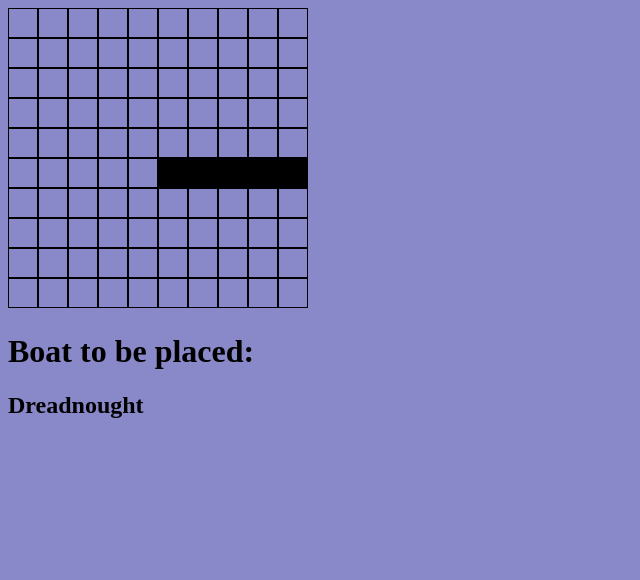
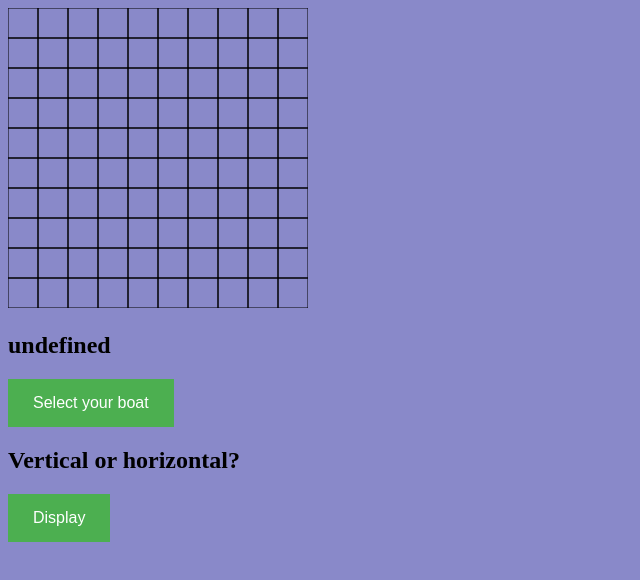
Before and after one commit to MatthieuDuranton/battleship, a website: page public/index.html in a window 1280 px wide. Both pictures are taken after a click on the element 158 px from the left and 158 px from the top of the page. Shown: the whole page, without its empty margins (0-640 px from the left). Drawn offline with Linux system fonts and the light colour scheme.

Commit message:
pas possible de faire reconnaitre le turn

```diff
--- a/public/index.html
+++ b/public/index.html
@@ -10,8 +10,10 @@
 <body>
 
     <canvas id = "canvas"></canvas>
-    <h1>Boat to be placed:</h1>
-    <h2 id = "boatname"></h2>
+    <h2 id = "boatname">Choose a boat</h2>
+    <button id="select">Select your boat</button>
+    <h2 id="action">Vertical or horizontal?</h2>
+    <button id="turn">Display</button>
 
 
 
--- a/public/script.js
+++ b/public/script.js
@@ -10,38 +10,71 @@ canvas.height = board.number * board.size;
 board.gridInitialize()
 board.gridDisplay()
 
-let boat;
-let submarine = new Boat (2, 1);
-let destroyer = new Boat (3, 2);
-let tanker = new Boat (3, 1);
-let dreadnought = new Boat (4, 1);
-let carrier = new Boat (5, 1);
-let choice = 5;
-boatname = "Carrier"
+let turn
+let boat
+let choice
+let boatname
+let submarine
+let destroyer
+let tanker
+let dreadnought
+let carrier
+
+document.getElementById("turn").addEventListener("click", ()=>{
+   if (turn == 1){
+      turn = 2
+      document.getElementById("action").innerHTML = "Vertical";
+   }else if (turn == 2){
+      turn = 1
+      document.getElementById("action").innerHTML = "Horizontal";
+   }else{
+      turn = 1
+   }
+   return turn
+});
+
+
+document.getElementById("select").addEventListener("click", ()=>{
+   if (choice>=1 && choice<5){
+      choice++
+   }else{
+      choice = 1
+   }
+
+   if (choice == 1){
+      boat = submarine;
+      boatname = "Submarine";
+   }else if (choice == 2){
+      boat = tanker;
+      boatname = "Tanker";
+   }else if (choice == 3){
+      boat = destroyer;
+      boatname = "Destroyer";
+   }else if (choice == 4){
+      boat = dreadnought;
+      boatname = "Dreadnought";
+   }else if (choice == 5){
+      boat = carrier;
+      boatname = "Carrier";
+   }
+   document.getElementById("boatname").innerHTML = boatname;
+   return boat
+});
+
+
+
+
+
+
 document.getElementById("boatname").innerHTML = boatname;
 canvas.addEventListener("click",  () => {
-    if (choice == 1){
-        boat = submarine;
-        boatname = "Ready for war?!!!";
-     }else if (choice == 2){
-        boat = tanker;
-        boatname = "Submarine";
-     }else if (choice == 3){
-        boat = destroyer;
-        boatname = "Tanker";
-     }else if (choice == 4){
-        boat = dreadnought;
-        boatname = "Destroyer";
-     }else if (choice == 5){
-        boat = carrier;
-        boatname = "Dreadnought";
-     }else if (choice == 0){
-        boatname = "Ready for war?!!!";
-        boat = "";
-     }else{
-         choice = 0;
-     }
-    document.getElementById("boatname").innerHTML = boatname;
+submarine = new Boat (2, turn,);
+destroyer = new Boat (3, turn);
+tanker = new Boat (3, turn);
+dreadnought = new Boat (4, turn);
+carrier = new Boat (5, turn)
+
+   console.log(boat)
+
     boat.boatInitialize();
-    choice--;
 })
```
